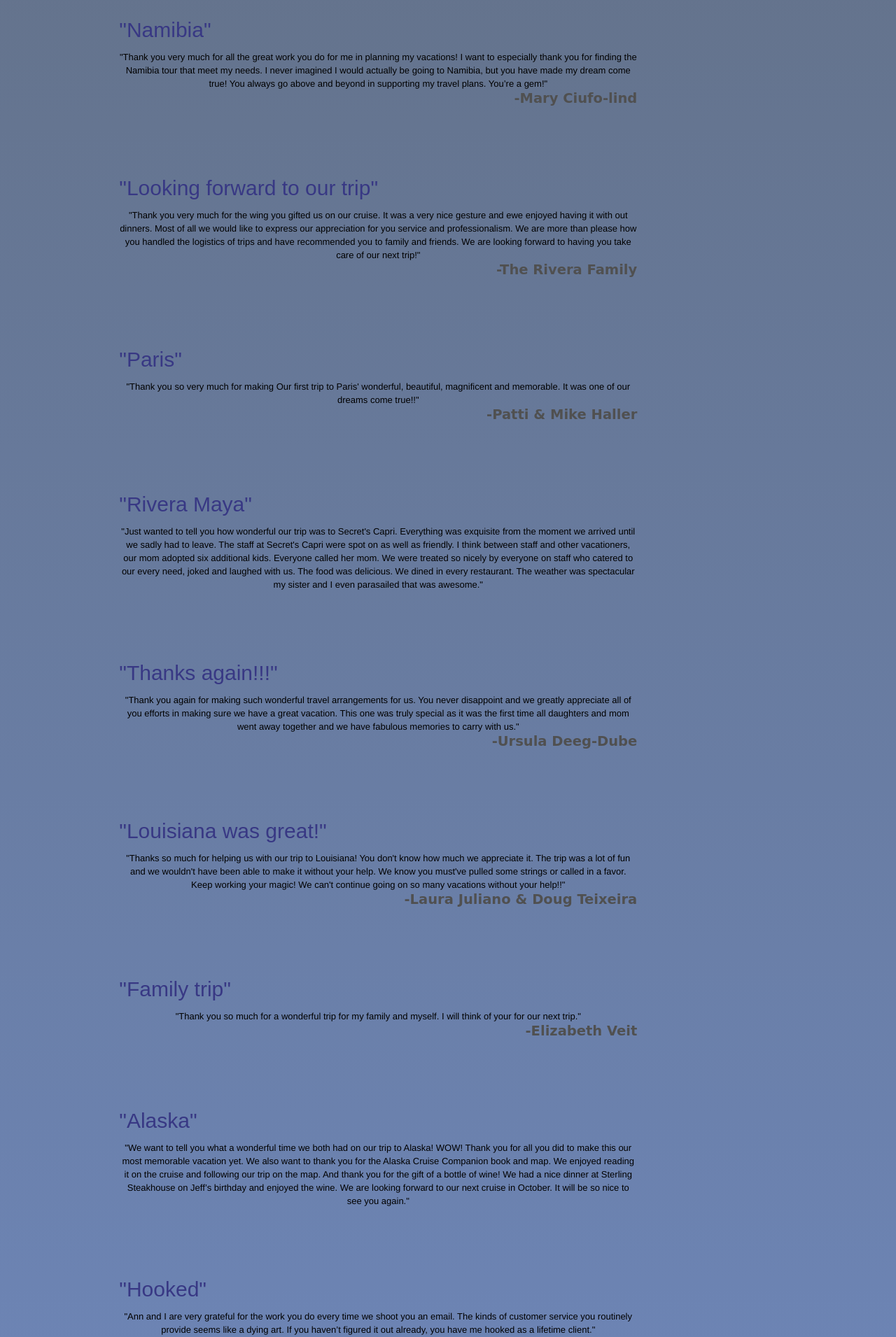
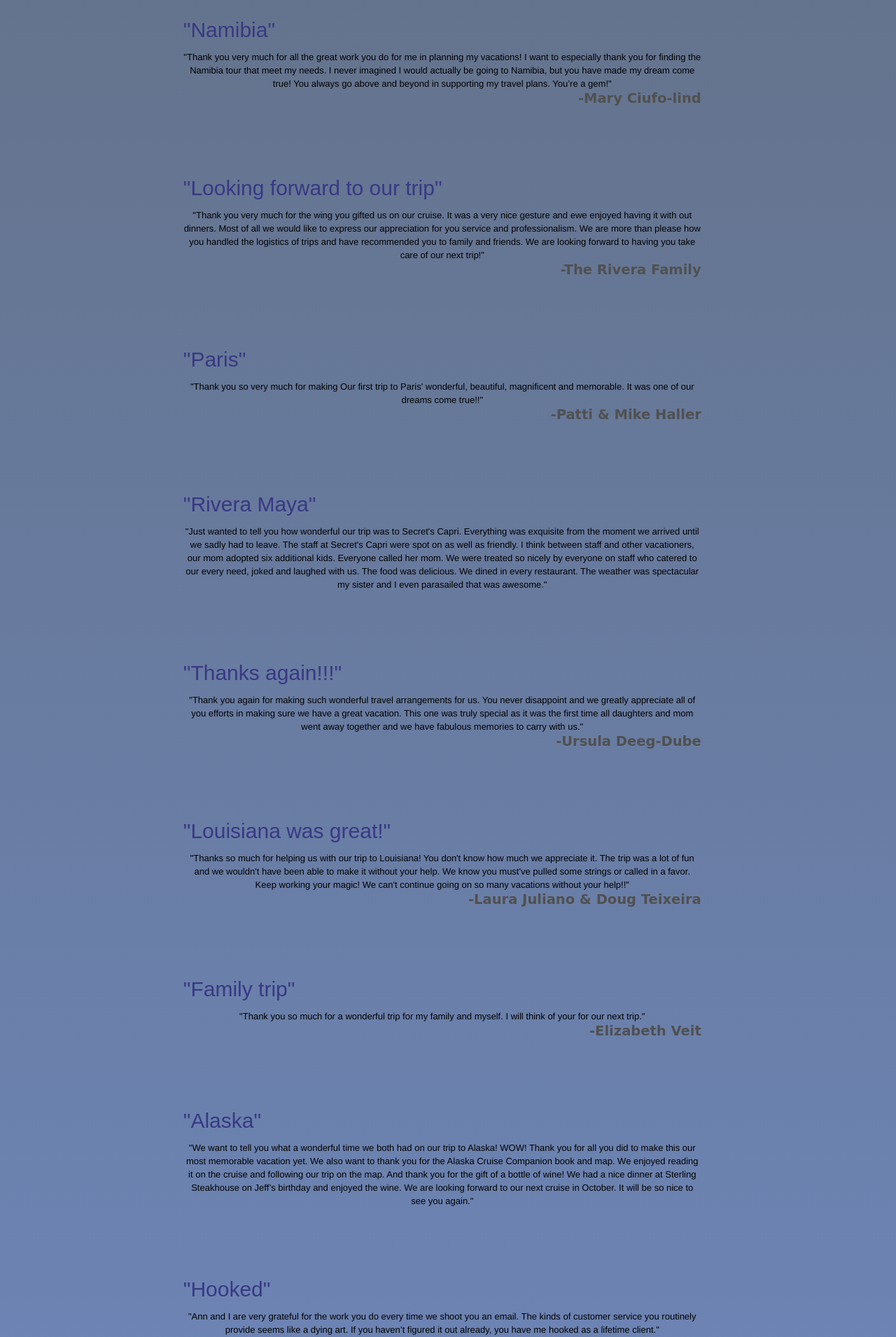
Before and after one commit to teixeir3/Clark-Travel, a Rails app: page / in a window 1280 px wide. Shown: the part 2951-4862 px from the top of the page at 70% size. Run offline with Rails 7, Linux system fonts and the light colour scheme; data comes from the database, SQL or seed files in the repository; style sheets or scripts are compiled from the project's sources; parts of the project's set-up code (start-up, migrations or seed data) failed here and were passed over; some libraries are stand-ins or nearby versions.

Commit message:
Centers items in footer.html.erb

```diff
--- a/app/assets/stylesheets/application.css
+++ b/app/assets/stylesheets/application.css
@@ -749,7 +749,7 @@ form .submit > input {
 /*    margin-top: 12px;*/
     padding: 16px 0 12px 0;
     overflow: auto;
-    min-width: 1035px;
+    min-width: 1145px;
 }
 /*footer.footer img {
     margin: 12px auto 0 auto;
--- a/app/views/layouts/_footer.html.erb
+++ b/app/views/layouts/_footer.html.erb
@@ -9,14 +9,24 @@
     </div>
   <% end %>
 
-  <div class="copyright">
+  <div class="copyright left">
   	<a href="http://www.AyosInformatics.com/">
   		<img src="/assets/ayos_final_100x50.gif" alt="Ayos Informatics">
     </a>
     <small>© Ayos Informatics, LLC 2014</small>
   </div>
-
-  <div class="no-imageFull testimonials-carousel left">
+  <div class="right">
+    <a class="address" href="<%= page_path("directions") %>">
+    	<ul>
+        <li>3461 Route 22 East</li>
+        <li>(Corner of County Line Rd.)</li>
+        <li>Branchburg NJ 08876</li>
+    	  <li>(908) 595-0400</li>
+      	<li>Fax (908) 595-0410</li>
+      </ul>
+    </a>
+  </div>
+  <div class="no-imageFull testimonials-carousel">
     <% @testimonials.each do |testimonial| %>
       <div class="item">
         <%= render "testimonials/show", testimonial: testimonial %>
@@ -24,13 +34,4 @@
     <% end %>
   </div>
 
-  <a class="address right" href="<%= page_path("directions") %>">
-  	<ul>
-      <li>3461 Route 22 East</li>
-      <li>(Corner of County Line Rd.)</li>
-      <li>Branchburg NJ 08876</li>
-  	  <li>(908) 595-0400</li>
-    	<li>Fax (908) 595-0410</li>
-    </ul>
-  </a>
 </footer>
```
